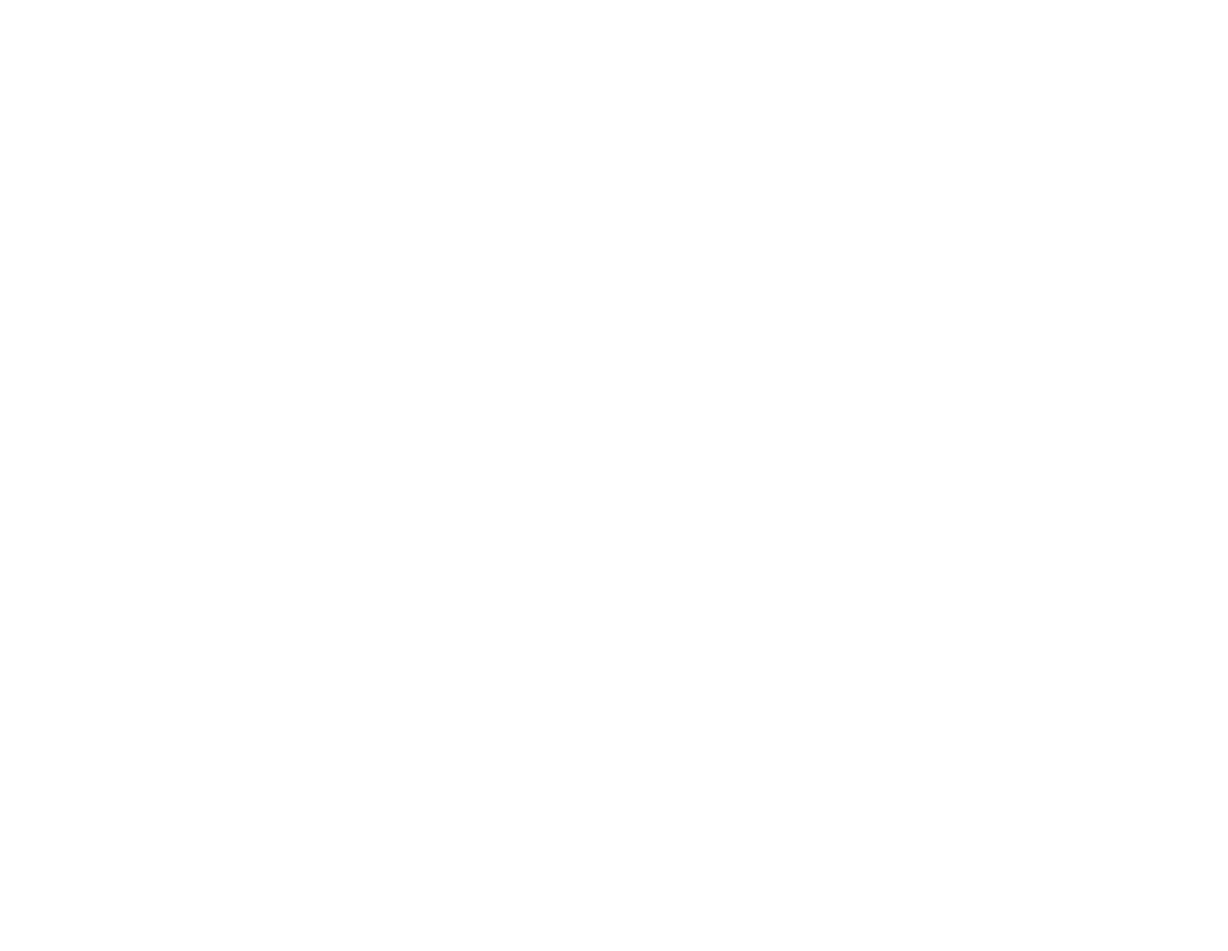
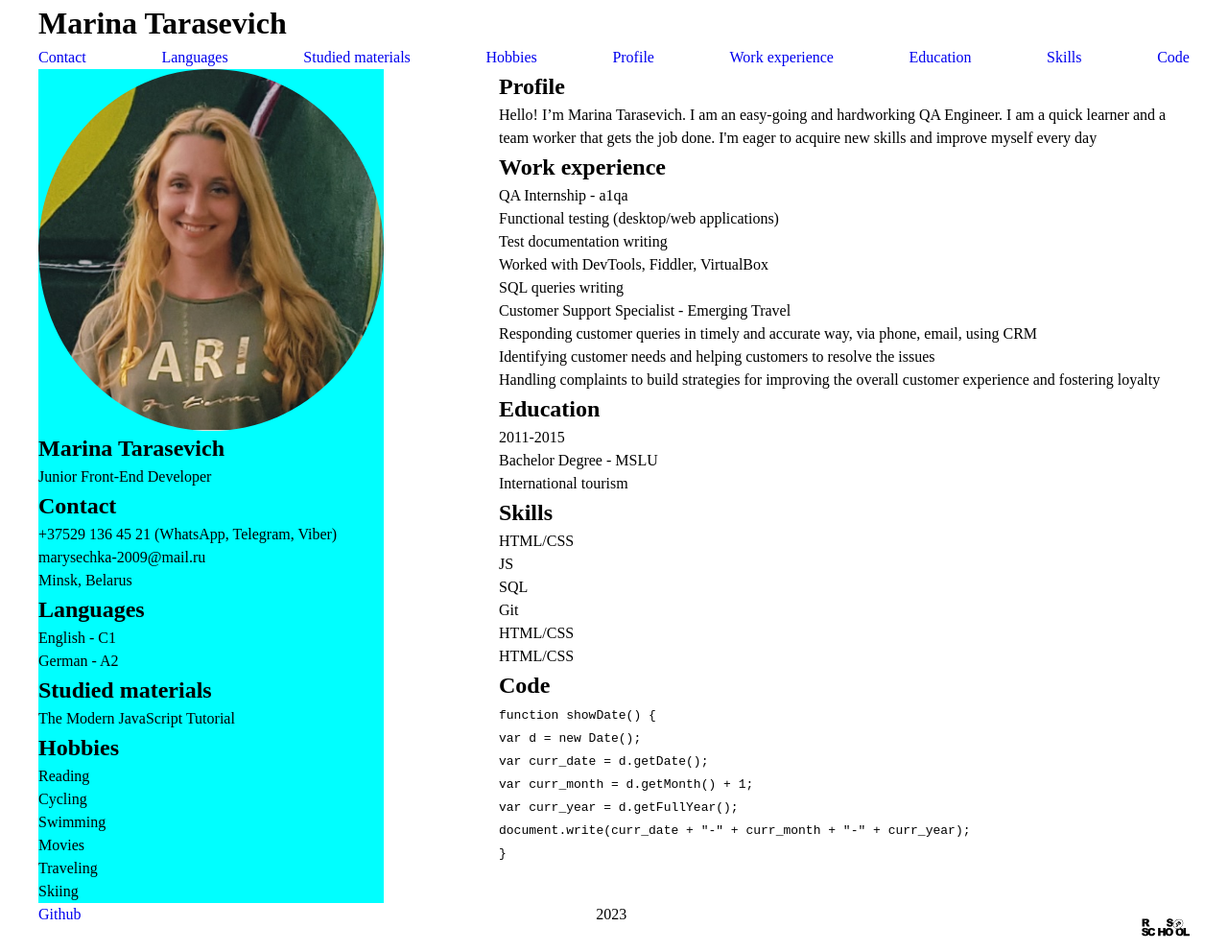
Before and after one commit to marina587/rsschool-cv, a plain HTML site: page index.html in a window 1280 px wide. Shown: the whole page at 96% size. Before the commit the page ends 800 px from the top, so only its background shows below. Drawn offline with Linux system fonts and the light colour scheme.

Commit message:
init: add basic layout

```diff
--- a/index.html
+++ b/index.html
@@ -4,8 +4,143 @@
     <meta charset="UTF-8">
     <meta http-equiv="X-UA-Compatible" content="IE=edge">
     <meta name="viewport" content="width=device-width, initial-scale=1.0">
+    <link rel="stylesheet" href="style.css">
     <title>Document</title>
 </head>
 <body>
+    <header>
+        <h1>Marina Tarasevich</h1>
+<nav>
+    <ul class="navigation">
+
+        <li>
+            <a href="#contact">Contact</a>
+        </li>
+        <li>
+            <a href="#languages">Languages</a>
+            </li>
+        <li>
+            <a href="#materials">Studied materials</a>
+            </li>
+        <li>
+            <a href="#hobbies">Hobbies</a>
+            </li>
+        <li>
+            <a href="#profile">Profile</a>
+            </li>
+        <li>
+            <a href="#work">Work experience</a>
+            </li>
+        <li>
+            <a href="#education">Education</a>
+            </li>
+        <li>
+            <a href="#skills">Skills</a>
+            </li>
+        <li>
+            <a href="#code">Code</a>
+            </li>
+
+    </ul>
+</nav>
+    </header>
+    <main>
+        <div class="wrapper">
+<div class="contact_information">
+    <div class="avatar">
+        <img src="photo.jpg" alt="profile_photo">
+        <h2>Marina Tarasevich</h3>
+        <p>Junior Front-End Developer</p>
+    </div>
+<div class="contact" id="contact">
+  <ul>  <h2>Contact</h2>
+    <li>+37529 136 45 21 (WhatsApp,
+        Telegram, Viber)
+    </li>
+        <li>marysechka-2009@mail.ru
+        </li>
+        <li>Minsk, Belarus
+        </li>
+    </ul>
+</div>
+<div class="languages" id="languages">
+    <h2>Languages</h2>
+    <p>English - C1</p>
+    <p>German - A2</p>
+</div>
+<div class="materials" id="materials">
+    <h2>Studied materials</h2>
+    <p>The Modern JavaScript Tutorial</p>
+</div>
+<div class="hobbies" id="hobbies">
+    <h2>Hobbies</h2>
+    <p>Reading</p>
+    <p>Cycling </p>
+    <p> Swimming</p>
+    <p> Movies</p>
+    <p> Traveling </p>
+        <p>Skiing</p>
+
+</div>
+</div>
+
+<div class="personal_information">
+    <div class="profile" id="profile">
+        <h2>Profile</h2>
+        <p>Hello! I’m Marina Tarasevich. I am an easy-going and hardworking QA Engineer. I am a quick
+            learner and a team worker that gets the job done. I'm eager to acquire new skills and improve
+            myself every day</p>
+    </div>
+    <div class="work" id="work">
+        <h2>Work experience</h2>
+        <p>QA Internship - a1qa</p>
+        <p>Functional testing (desktop/web applications)</p>
+        <p>Test documentation writing</p>
+        <p>Worked with DevTools, Fiddler, VirtualBox</p>
+        <p>SQL queries writing</p>
+        <p>Customer Support Specialist - Emerging Travel</p>
+        <p>Responding customer queries in timely and accurate way, via phone, email, using CRM</p>
+        <p>Identifying customer needs and helping customers to resolve the issues</p>
+        <p>Handling complaints to build strategies for improving the overall customer experience and
+            fostering loyalty</p>
+    </div>
+    <div class="education" id="education">
+        <h2>Education</h2>
+        <p>2011-2015</p>
+        <p>Bachelor Degree - MSLU</p>
+        <p>International tourism </p>
+
+    </div>
+    <div class="skills" id="skills">
+        <ul> <h2>Skills</h2>
+        <li>HTML/CSS</li>
+        <li>JS</li>
+        <li>SQL</li>
+        <li>Git</li>
+        <li>HTML/CSS</li>
+        <li>HTML/CSS</li>
+        </ul>
+    </div>
+    <div class="code" id="code"> <h2>Code</h2>
+    <code>   function showDate() { <br>
+        var d = new Date(); <br>
+        var curr_date = d.getDate(); <br>
+        var curr_month = d.getMonth() + 1; <br>
+        var curr_year = d.getFullYear(); <br>
+        document.write(curr_date + "-" + curr_month + "-" + curr_year);<br>
+      }
+
+    </code>
+</div>
+</div>
+</div>
+</main>
+
+<footer>
+    <a href="https://github.com/marina587">Github</a>
+    <p>2023</p>
+    <a href="https://rs.school/js-stage0/"><img src="rs_school_js.svg" alt="icon"> </a>
+
+</footer>
 </body>
 </html>
--- a/style.css
+++ b/style.css
@@ -0,0 +1,119 @@
+*,
+*::before,
+*::after {
+  box-sizing: border-box;
+}
+
+/* Убираем внутренние отступы */
+ul,
+ol{
+  padding: 0;
+}
+
+/* Убираем внешние отступы */
+body,
+h1,
+h2,
+h3,
+h4,
+p,
+ul,
+ol,
+li,
+figure,
+figcaption,
+blockquote,
+dl,
+dd {
+  margin: 0;
+}
+
+/* Выставляем основные настройки по-умолчанию для body */
+body {
+  min-height: 100vh;
+  scroll-behavior: smooth;
+  text-rendering: optimizeSpeed;
+  line-height: 1.5;
+}
+
+/* Удаляем стандартную стилизацию для всех ul и il, у которых есть атрибут class*/
+ul,
+ol {
+  list-style: none;
+}
+
+/* Элементы a, у которых нет класса, сбрасываем до дефолтных стилей */
+a {
+  text-decoration: none;
+}
+
+/* Упрощаем работу с изображениями */
+img {
+  max-width: 100%;
+  display: block;
+}
+
+/* Указываем понятную периодичность в потоке данных у article*/
+article > * + * {
+  margin-top: 1em;
+}
+
+/* Наследуем шрифты для инпутов и кнопок */
+input,
+button,
+textarea,
+select {
+  font: inherit;
+}
+
+
+body {
+}
+
+header {
+    max-width: 1200px;
+    margin: 0 auto;
+}
+
+.navigation {
+    display: flex;
+    flex-direction: row;
+    justify-content: space-between;
+}
+
+.wrapper {
+max-width: 1200px;
+margin: auto;
+display: flex;
+flex-direction: row;
+justify-content: space-between;
+}
+
+.contact_information {
+    background-color: aqua;
+    max-width: 30%;
+}
+
+.avatar img {
+    border-radius: 50%;
+
+}
+
+
+
+.personal_information {
+    max-width: 60%;
+}
+
+footer {
+    max-width: 1200px;
+    margin: auto;
+    display: flex;
+    flex-direction: row;
+    justify-content: space-between;
+}
+
+a img {
+    width: 50px;
+    height: 50px;
+}
```
Also changed, not shown: photo.jpg (added), rs_school_js.svg (added).
